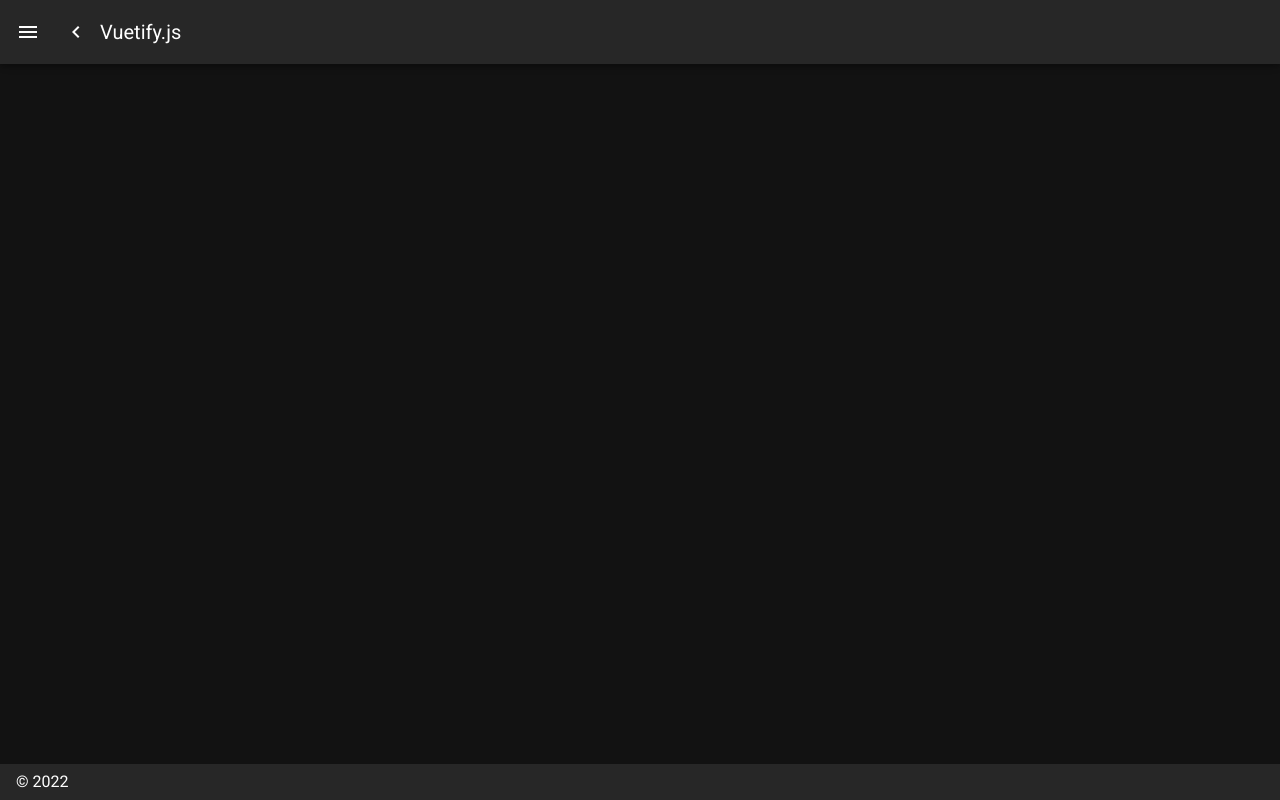
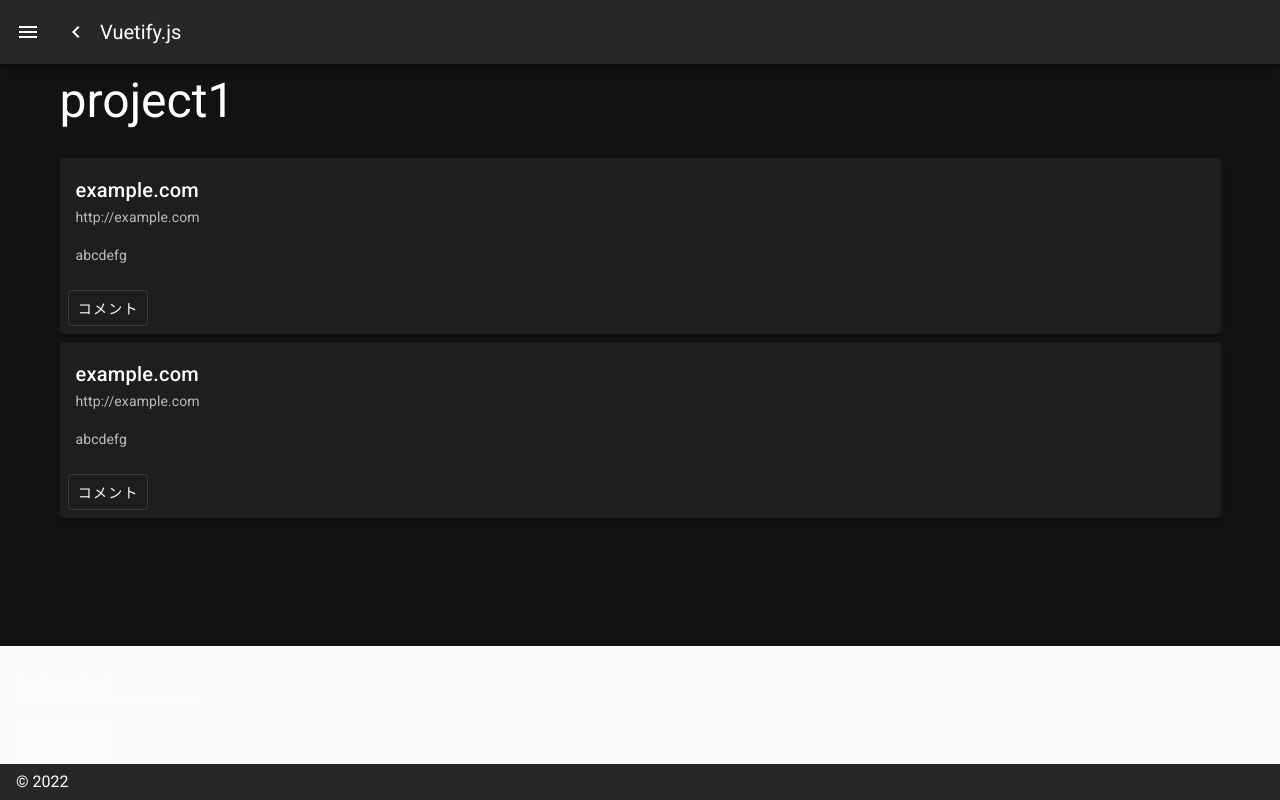
Before and after one commit to halmk/supporters_hackathon2022_vol8, a Nuxt app in the folder frontend/: page /projects/project1 in a window 1280 px wide. Before the commit this address had no page. Built offline with nearby package versions, Linux system fonts and the light colour scheme.

Commit message:
#14 Create: プロジェクトページ（仮）を作成

```diff
--- /dev/null
+++ b/frontend/pages/projects/_project.vue
@@ -0,0 +1,40 @@
+<template>
+  <div>
+    <v-row justify="center" align="center">
+      <v-col cols="12">
+        <span class="text-h3">{{ projectName }}</span>
+      </v-col>
+      <v-col cols="12">
+        <BookmarkList :bookmarks="bookmarks" />
+      </v-col>
+    </v-row>
+    <v-footer absolute class="grey lighten-5">
+      <BookmarkSubmissionForm />
+    </v-footer>
+  </div>
+</template>
+
+<script>
+export default {
+  name: 'ProjectPage',
+  data: () => ({
+    projectName: '',
+    categories: ['frontend'],
+    bookmarks: [
+      {
+        url: 'http://example.com',
+        thumbnailURL: 'http://example.com/thumbnail.png',
+        title: 'example.com',
+        content: 'abcdefg',
+        project: 'project1',
+        category: 'frontend',
+      },
+    ],
+  }),
+  mounted() {
+    this.projectName = this.$route.params.project
+    console.log(this.projectName)
+  },
+  methods: {},
+}
+</script>
```
